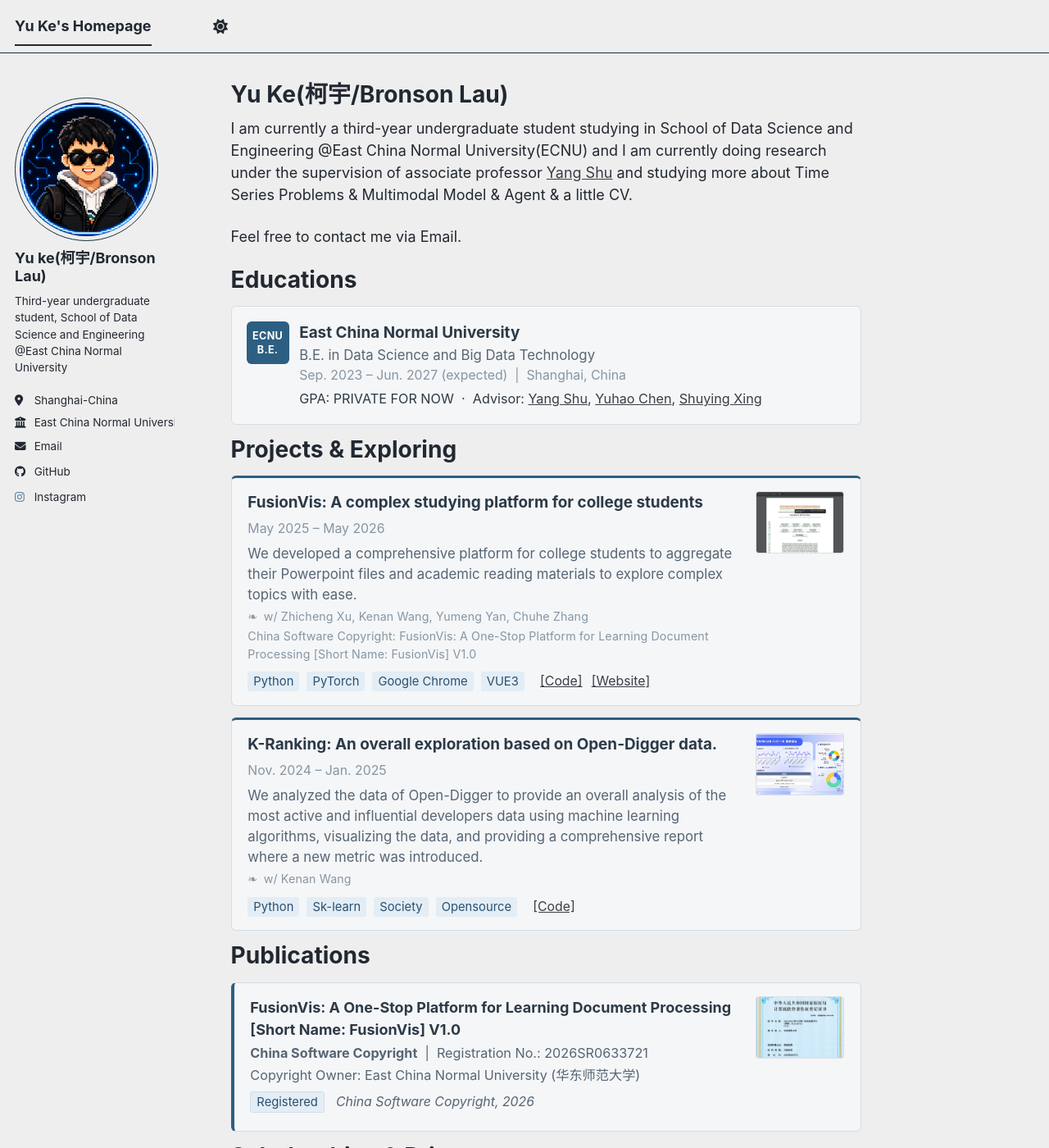
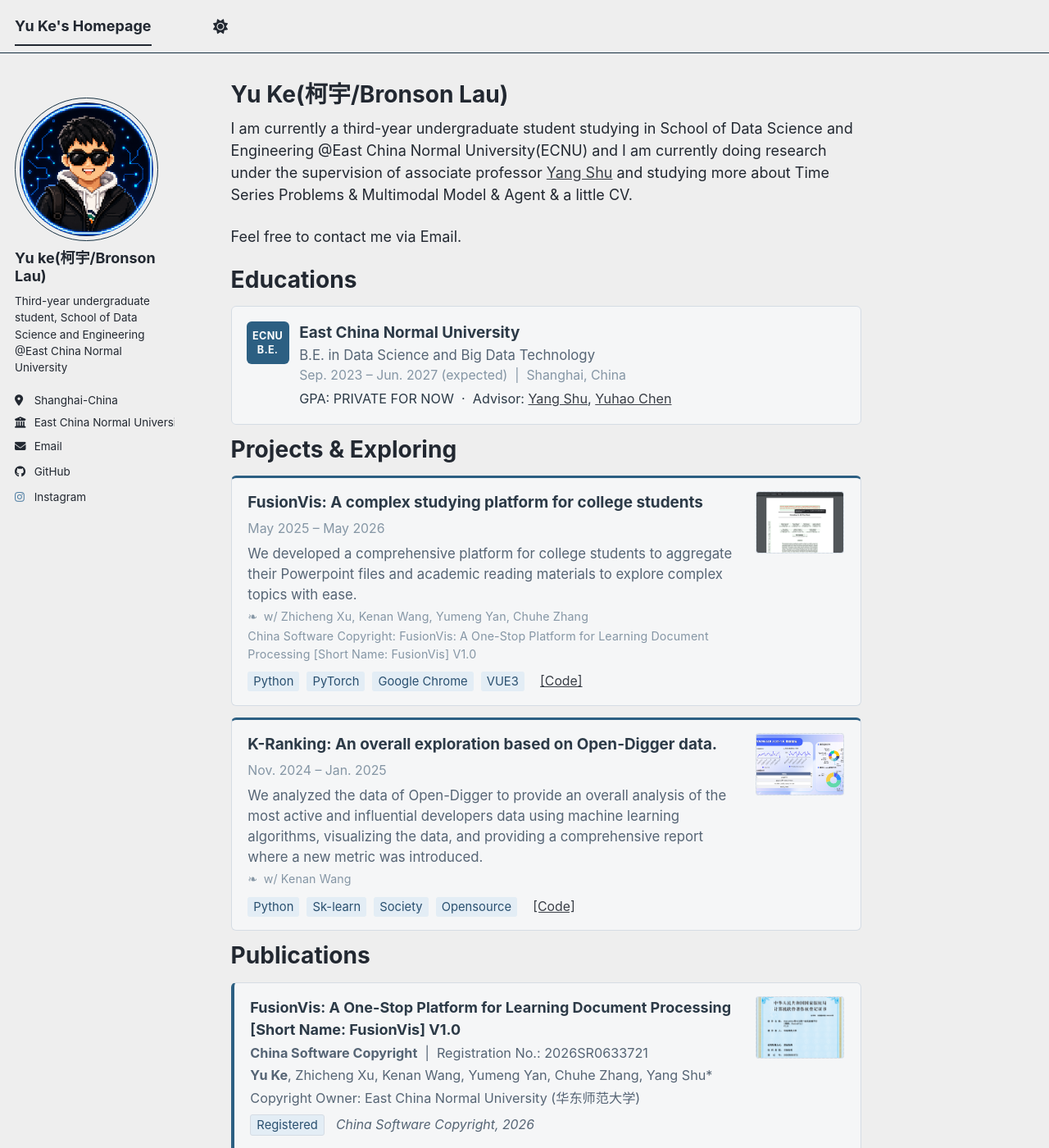
Before and after one commit to BronsonLau/BronsonLau.github.io, a Jekyll site: the page built from _pages/about.md, in a window 1280 px wide and 1400 px high. Shown: the whole window at 82% size. Built offline with Jekyll 4.4.1, drawn with Linux system fonts in a browser that asks for light colours; a script bundle is joined from its source files by our own code; library files that are not in the unit come from our copies.

Commit message:
modified

```diff
--- a/_pages/about.md
+++ b/_pages/about.md
@@ -115,7 +115,7 @@
     <div style="font-weight:bold; font-size:1.05em; color:var(--hp-body-text);">East China Normal University</div>
     <div style="color:var(--hp-muted-text); font-size:0.93em;">B.E. in Data Science and Big Data Technology</div>
     <div style="color:var(--hp-dim-text); font-size:0.88em;">Sep. 2023 – Jun. 2027 (expected) &nbsp;|&nbsp; Shanghai, China</div>
-    <div style="margin-top:0.3em; font-size:0.9em; color:var(--hp-body-text);">GPA: PRIVATE FOR NOW &nbsp;·&nbsp; Advisor: <a href="https://shuyang96.github.io/">Yang Shu</a>, <a href="https://faculty.ecnu.edu.cn/_s37/cyh2/main.psp">Yuhao Chen</a>, <a href="#">Shuying Xing</a></div>
+    <div style="margin-top:0.3em; font-size:0.9em; color:var(--hp-body-text);">GPA: PRIVATE FOR NOW &nbsp;·&nbsp; Advisor: <a href="https://shuyang96.github.io/">Yang Shu</a>, <a href="https://faculty.ecnu.edu.cn/_s37/cyh2/main.psp">Yuhao Chen</a> </div>
   </div>
 </div>
 
@@ -155,7 +155,6 @@
       <span class="hp-tag">VUE3</span>
       &nbsp;
       <a href="https://github.com/BronsonLau/FusionVis" style="font-size:0.88em;">[Code]</a>
-      <a href="#" style="font-size:0.88em; margin-left:6px;">[Website]</a>
     </div>
   </div>
   <div class="hp-img-slot">
@@ -260,6 +259,9 @@
     </div>
     <div style="color:var(--hp-muted-text); font-size:0.9em; margin:0.2em 0;">
       <strong>China Software Copyright</strong> &nbsp;|&nbsp; Registration No.: 2026SR0633721
+    </div>
+    <div style="color:var(--hp-muted-text); font-size:0.9em; margin:0.2em 0;">
+      <strong>Yu Ke</strong>, Zhicheng Xu, Kenan Wang, Yumeng Yan, Chuhe Zhang, Yang Shu*
     </div>
     <div style="color:var(--hp-muted-text); font-size:0.9em; margin:0.2em 0;">
       Copyright Owner: East China Normal University (华东师范大学)
```
